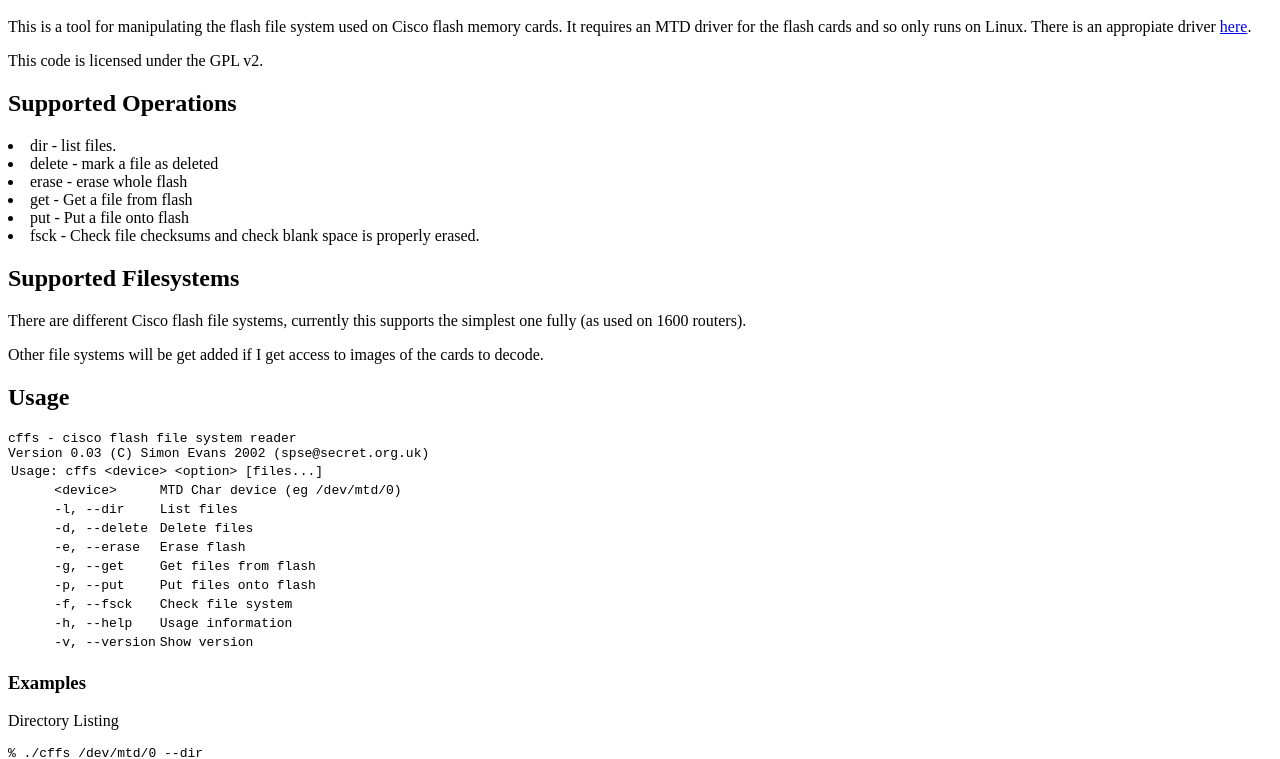
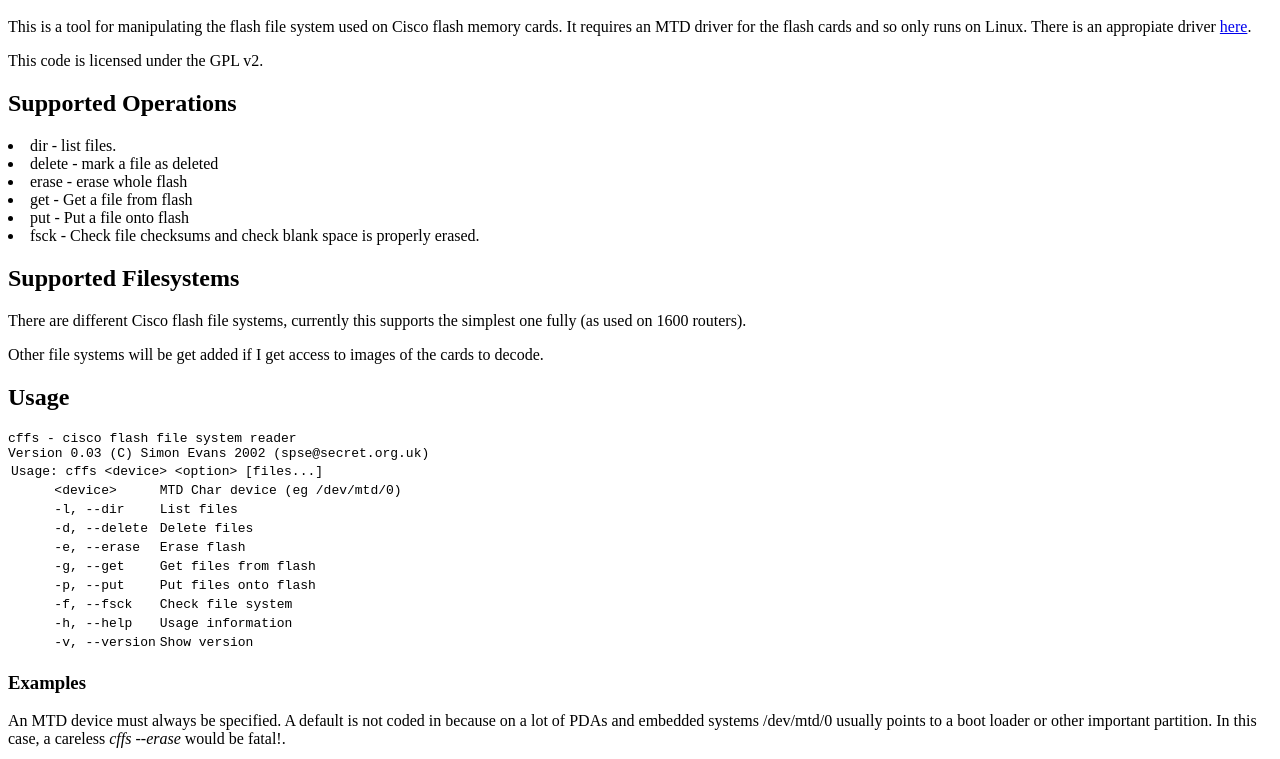
Before and after one commit to spevans/ciscoflash, a plain HTML site: page tools/www/index.html in a window 1280 px wide. Shown: the part 48-807 px from the top of the page. Drawn offline with Linux system fonts and the light colour scheme.

Commit message:
document no MTD default

```diff
--- a/tools/www/index.html
+++ b/tools/www/index.html
@@ -47,6 +47,9 @@ Version 0.03  (C) Simon Evans 2002 (spse@secret.org.uk)<br>
 </code>
 <p>
 <h3>Examples</h3>
+An MTD device must always be specified. A default is not coded in because on a lot of PDAs and
+embedded systems /dev/mtd/0 usually points to a boot loader or other important partition. In
+this case, a careless <i>cffs --erase</i> would be fatal!.
 <p>
 Directory Listing
 <p>
@@ -75,7 +78,7 @@ Deleting a file
     <address><a href="mailto:spse@secret.org.uk">Simon Evans</a></address>
 <!-- Created: Thu Jul  4 16:28:42 BST 2002 -->
 <!-- hhmts start -->
-Last modified: Thu Jul  4 17:26:47 BST 2002
+Last modified: Thu Jul  4 17:34:34 BST 2002
 <!-- hhmts end -->
   </body>
 </html>
```
